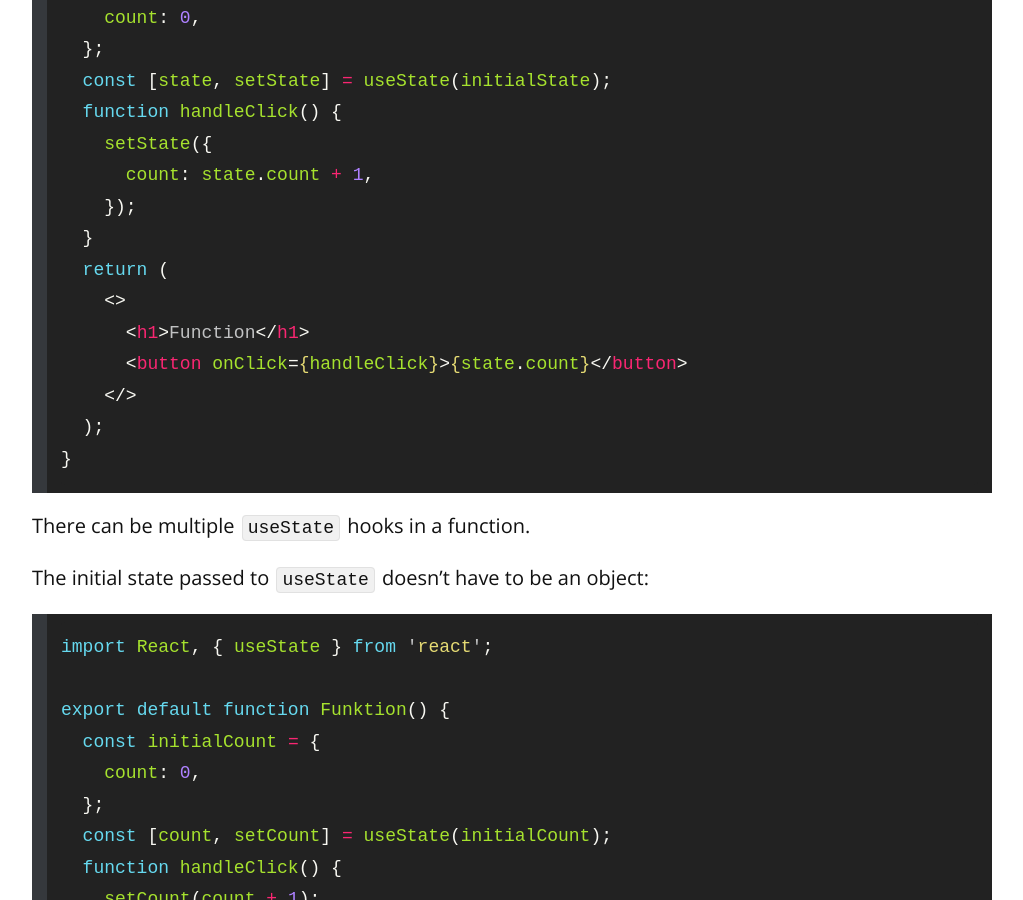
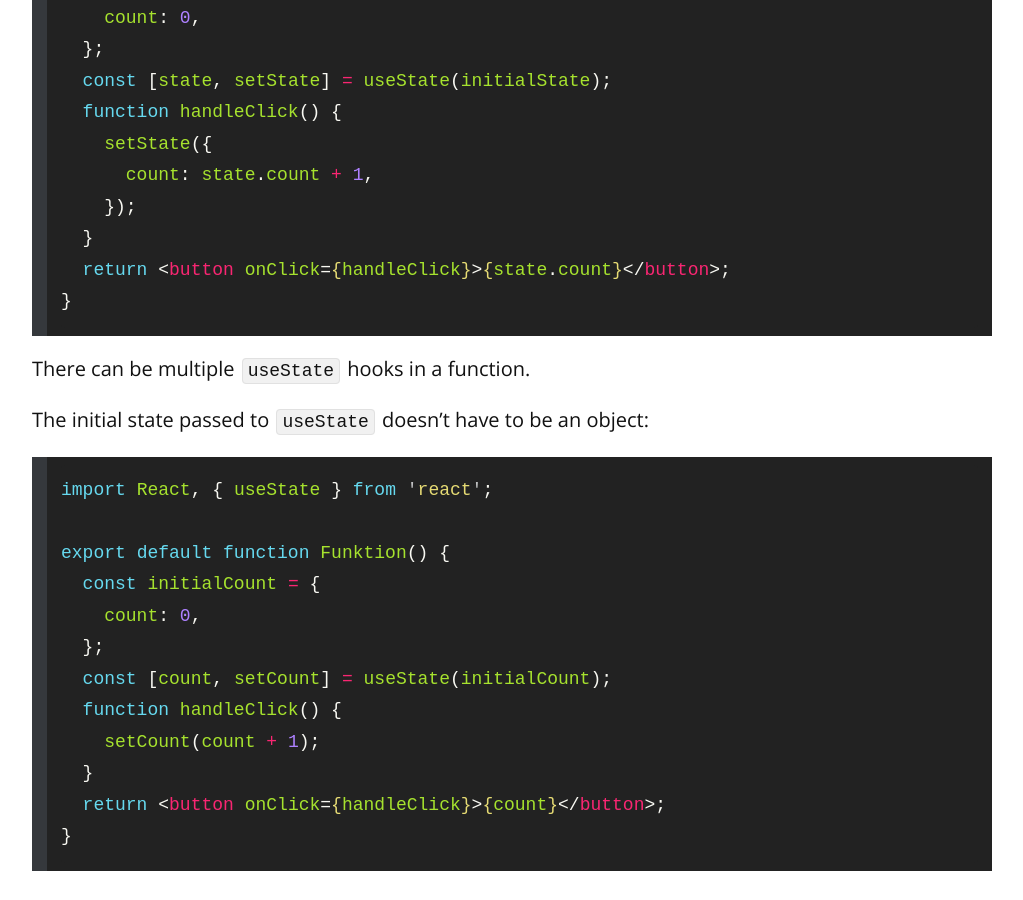
Before and after one commit to remarkablemark/remarkablemark.github.io, a Jekyll site: the page built from _posts/2021/2021-03-20-react-state-comparison-class-versus-function-component.md, in a window 1280 px wide and 900 px high, scrolled down 3439 px. Shown: the whole window, without its empty margins (128-1151 px from the left). Built offline with Jekyll 4.4.1, drawn with Linux system fonts in a browser that asks for light colours; comment, search, counter and statistics services are not loaded.

Commit message:
fix(posts): update "React state comparison: class vs function"
Post: 2021-03-20-react-state-comparison-class-versus-function-component.md

Fix code block and update excerpt to match Medium story:

https://remarkablemark.medium.com/react-state-comparison-class-vs-function-4df5ee7f2832

````diff
--- a/_posts/2021/2021-03-20-react-state-comparison-class-versus-function-component.md
+++ b/_posts/2021/2021-03-20-react-state-comparison-class-versus-function-component.md
@@ -84,12 +85,7 @@ export default function Funktion() {
       count: state.count + 1,
     });
   }
-  return (
-    <>
-      <h1>Function</h1>
-      <button onClick={handleClick}>{state.count}</button>
-    </>
-  );
+  return <button onClick={handleClick}>{state.count}</button>;
 }
 ```
 
````
Also changed, not shown: other parts of _posts/2021/2021-03-20-react-state-comparison-class-versus-function-component.md (+3 -2 lines).
